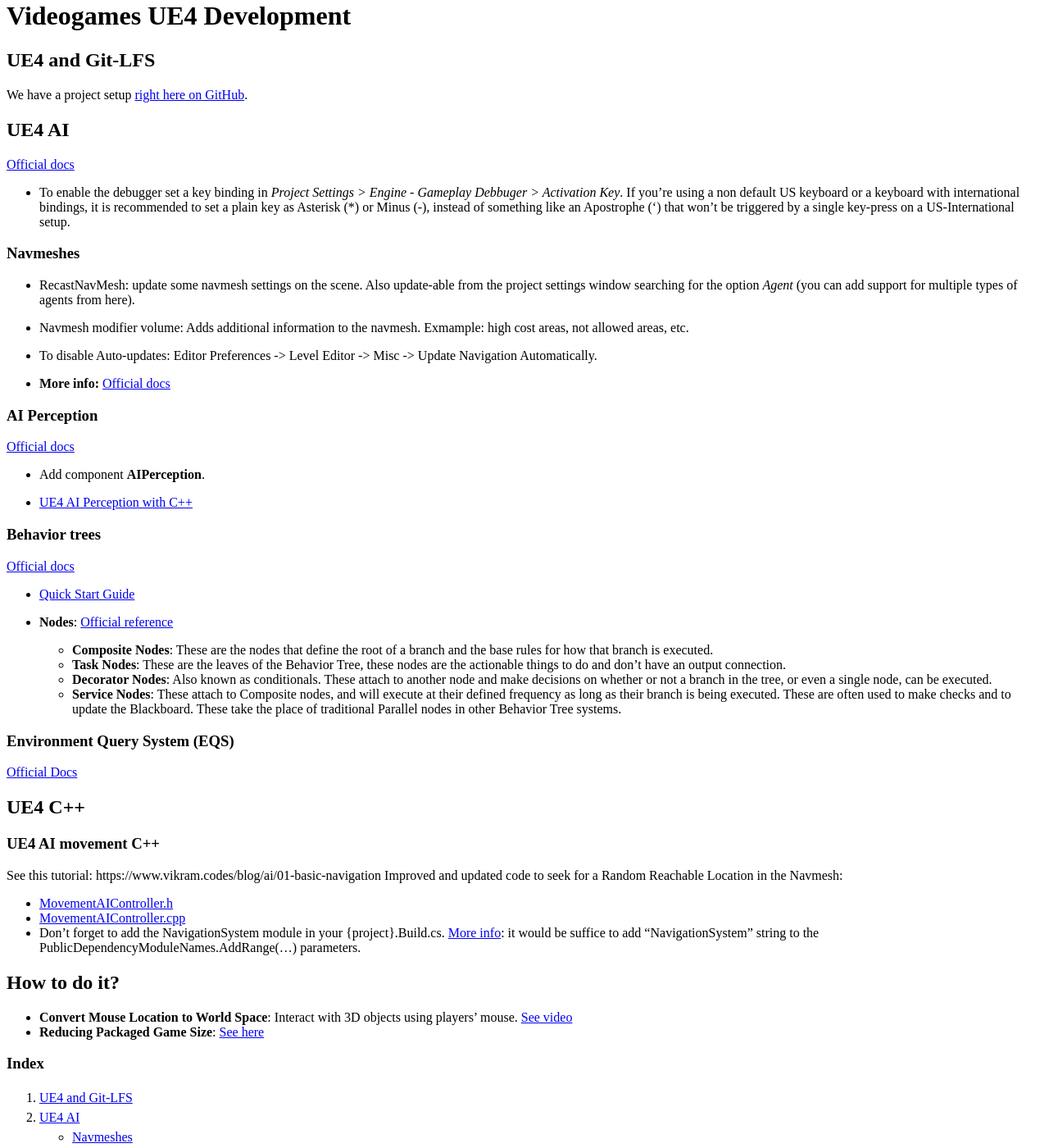
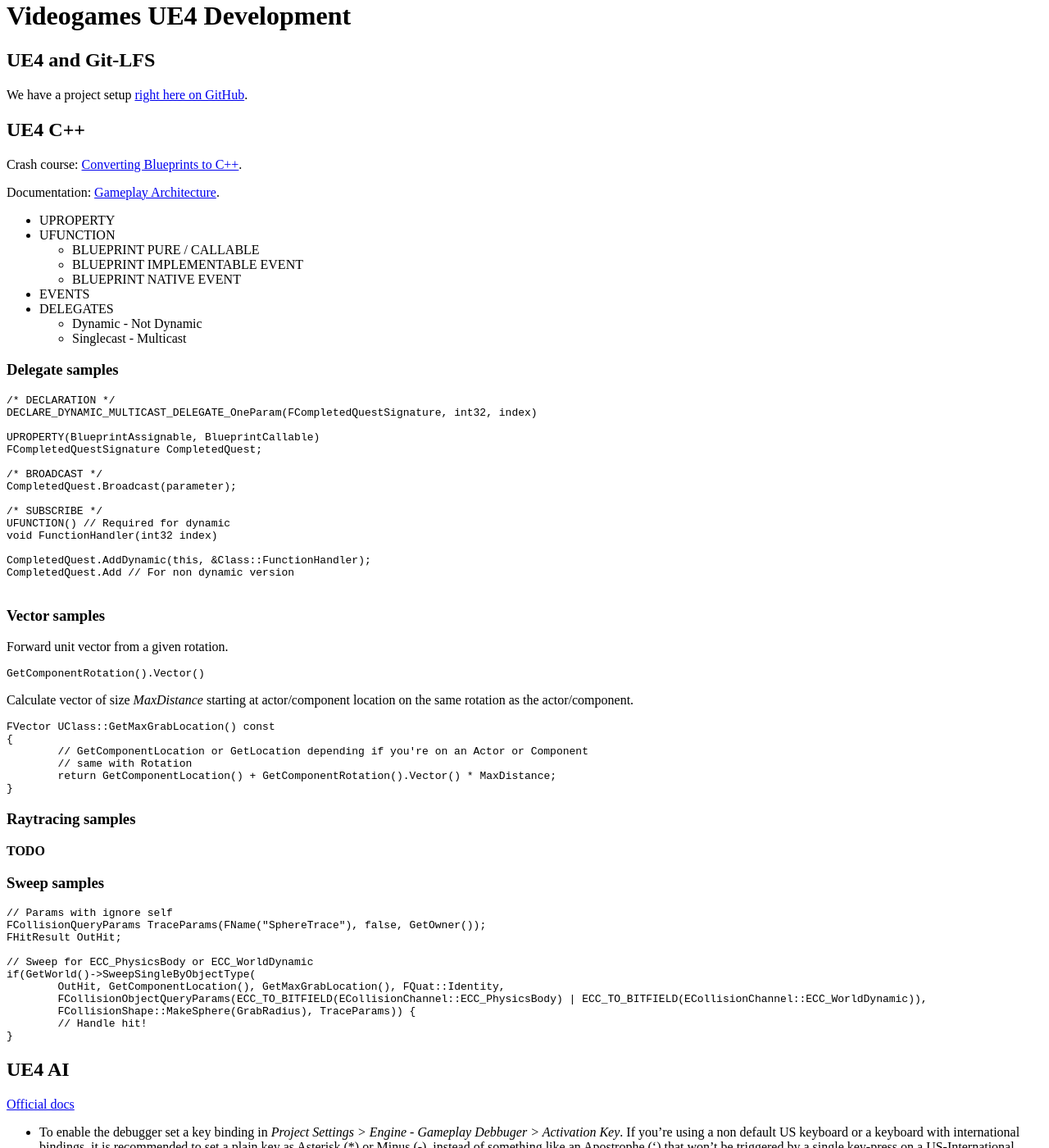
Before and after one commit to equilaterus/wikilaterus, a Jekyll site: the page built from wiki/Videogames-UE4-Development.md, in a window 1280 px wide and 1400 px high, scrolled down 274 px. Shown: the whole window at 82% size. Built offline with Jekyll 4.4.1, drawn with Linux system fonts in a browser that asks for light colours; nearby versions of some CDN libraries; a style sheet for code colours, icons or effects is not loaded; some of the changed text lies outside the part shown.

Commit message:
Added cpp samples
Co-Authored-By: Juan Felipe Cañizares Corrales <pipecaniza@outlook.com>
Co-Authored-By: Edwin Osorio <30908546+edwin1106@users.noreply.github.com>

````diff
--- a/wiki/Videogames-UE4-Development.md
+++ b/wiki/Videogames-UE4-Development.md
@@ -7,7 +7,84 @@
 
 ## UE4 and Git-LFS
 
-We have a project setup [right here on GitHub](https://github.com/equilaterus/ue4-gitlfs-baseproject).
+We have a project setup [right here on GitHub](https://github.com/equilaterus-gamestudios/ue4-gitlfs-baseproject).
+
+## UE4 C++
+
+Crash course: [Converting Blueprints to C++](https://www.unrealengine.com/en-US/onlinelearning-courses/converting-blueprints-to-c).
+
+Documentation: [Gameplay Architecture](https://docs.unrealengine.com/en-US/Programming/UnrealArchitecture/Reference/index.html).
+
+* UPROPERTY
+* UFUNCTION
+  * BLUEPRINT PURE / CALLABLE
+  * BLUEPRINT IMPLEMENTABLE EVENT
+  * BLUEPRINT NATIVE EVENT
+* EVENTS
+* DELEGATES
+  * Dynamic - Not Dynamic
+  * Singlecast - Multicast
+
+### Delegate samples
+
+```cpp
+/* DECLARATION */
+DECLARE_DYNAMIC_MULTICAST_DELEGATE_OneParam(FCompletedQuestSignature, int32, index)
+
+UPROPERTY(BlueprintAssignable, BlueprintCallable)
+FCompletedQuestSignature CompletedQuest;
+
+/* BROADCAST */
+CompletedQuest.Broadcast(parameter);
+
+/* SUBSCRIBE */
+UFUNCTION() // Required for dynamic
+void FunctionHandler(int32 index)
+
+CompletedQuest.AddDynamic(this, &Class::FunctionHandler);
+CompletedQuest.Add // For non dynamic version
+
+```
+
+### Vector samples
+
+Forward unit vector from a given rotation.
+
+```cpp
+GetComponentRotation().Vector()
+```
+
+Calculate vector of size *MaxDistance* starting at actor/component location on the same rotation as the actor/component.
+
+```cpp
+FVector UClass::GetMaxGrabLocation() const
+{
+        // GetComponentLocation or GetLocation depending if you're on an Actor or Component
+        // same with Rotation
+	return GetComponentLocation() + GetComponentRotation().Vector() * MaxDistance;
+}
+```
+
+
+### Raytracing samples
+
+**TODO**
+
+### Sweep samples
+
+```cpp
+// Params with ignore self
+FCollisionQueryParams TraceParams(FName("SphereTrace"), false, GetOwner());
+FHitResult OutHit;
+
+// Sweep for ECC_PhysicsBody or ECC_WorldDynamic
+if(GetWorld()->SweepSingleByObjectType(
+	OutHit, GetComponentLocation(), GetMaxGrabLocation(), FQuat::Identity,
+        FCollisionObjectQueryParams(ECC_TO_BITFIELD(ECollisionChannel::ECC_PhysicsBody) | ECC_TO_BITFIELD(ECollisionChannel::ECC_WorldDynamic)),
+        FCollisionShape::MakeSphere(GrabRadius), TraceParams)) {
+        // Handle hit!
+}
+```
 
 ## UE4 AI
 
````
Also changed, not shown: other parts of wiki/Videogames-UE4-Development.md (+0 -2 lines).
